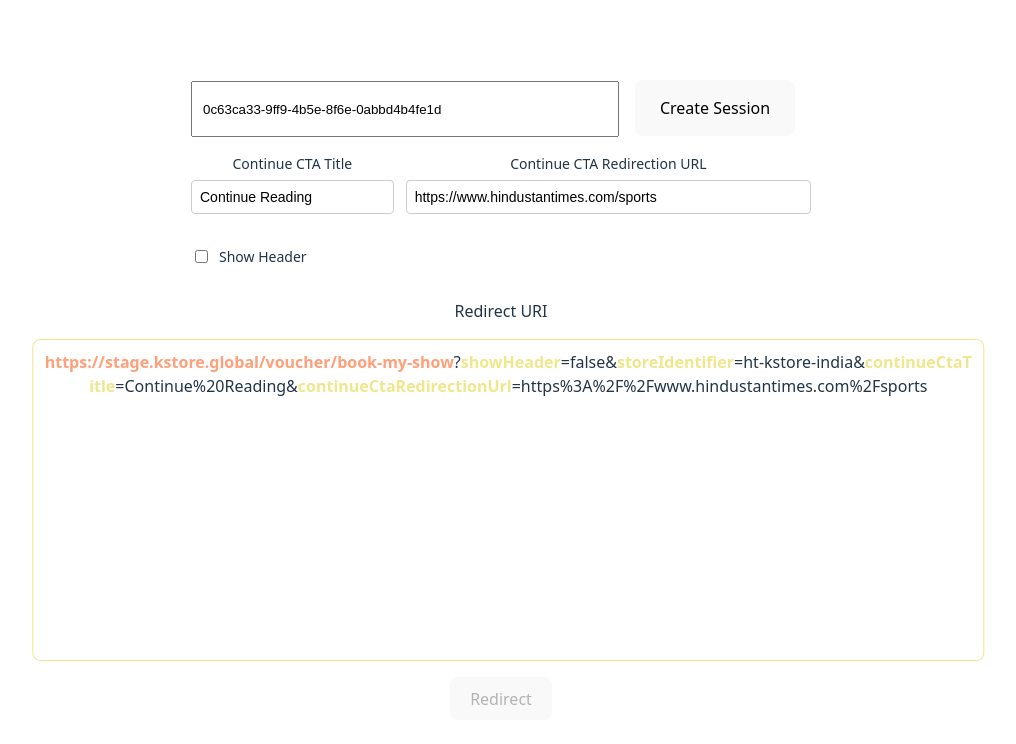
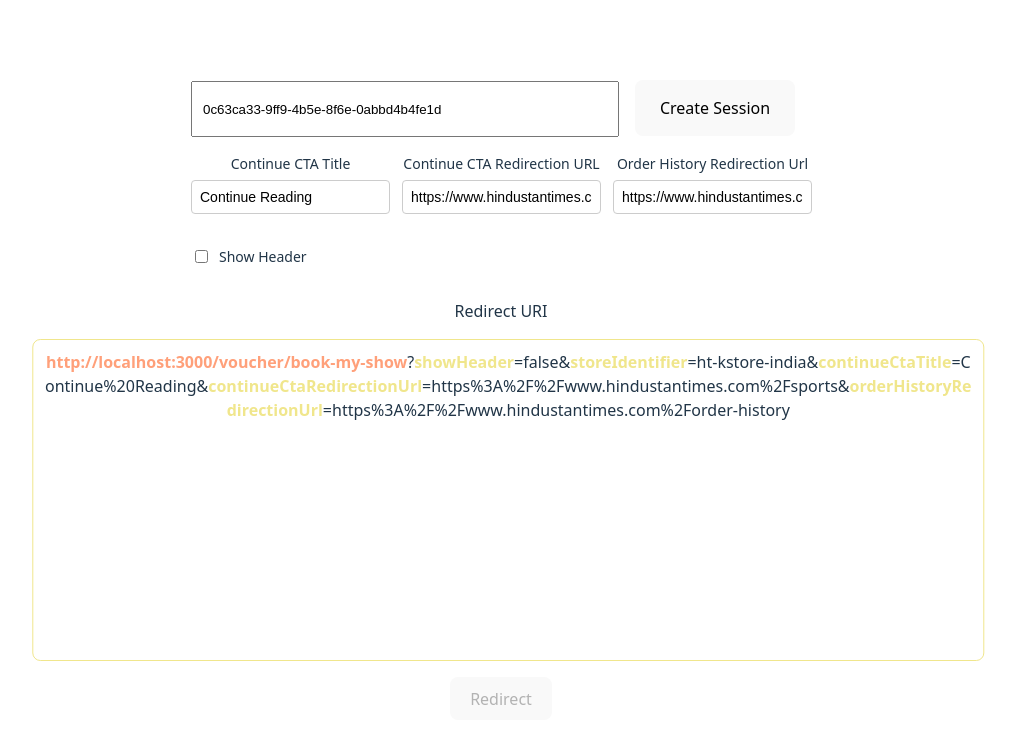
Before and after one commit to pankaj-gkm/HT, a React (Vite) app: page / in a window 1280 px wide. Shown: the top 744 px of the page, without its empty margins (139-1155 px from the left). Built offline with nearby package versions, Linux system fonts and the light colour scheme.

Commit message:
add new param

```diff
--- a/src/App.tsx
+++ b/src/App.tsx
@@ -31,6 +31,9 @@ function App() {
   const [continueCtaRedirectionUrl, setContinueCtaRedirectionUrl] =
     useState<string>("https://www.hindustantimes.com/sports");
 
+  const [orderHistoryRedirectionUrl, setOrderHistoryRedirectionUrl] =
+    useState<string>("https://www.hindustantimes.com/order-history");
+
   const getUrl = () => {
     fetch("https://stage-platform-protocols.kgen.io/s2s/session", {
       method: "POST",
@@ -46,12 +49,10 @@ function App() {
       .catch((error) => console.error("Error:", error));
   };
 
-  // const baseUrl = "http://localhost:3001/voucher/book-my-show";
-  const baseUrl = "https://stage.kstore.global/voucher/book-my-show";
+  const baseUrl = "http://localhost:3000/voucher/book-my-show";
+  // const baseUrl = "https://stage.kstore.global/voucher/book-my-show";
   const storeIdentifier = "ht-kstore-india";
 
-  function highlightSearchParams(url: string): string {
-    try {
   const params = {
     showHeader,
     storeIdentifier: encodeURIComponent(storeIdentifier),
@@ -61,11 +62,14 @@ function App() {
     continueCtaRedirectionUrl: continueCtaRedirectionUrl
       ? encodeURIComponent(continueCtaRedirectionUrl)
       : undefined,
-        sessionToken: sessionToken
-          ? encodeURIComponent(sessionToken)
+    orderHistoryRedirectionUrl: orderHistoryRedirectionUrl
+      ? encodeURIComponent(orderHistoryRedirectionUrl)
       : undefined,
+    sessionToken: sessionToken ? encodeURIComponent(sessionToken) : undefined,
   };
 
+  function highlightSearchParams(url: string): string {
+    try {
       const highlightedParams = Object.entries(params)
         .filter(([, value]) => typeof value !== "undefined")
         .map(
@@ -81,18 +85,6 @@ function App() {
   }
 
   function getRedirectUrl(): string {
-    const params: Record<string, string | boolean | undefined> = {
-      showHeader,
-      storeIdentifier: encodeURIComponent(storeIdentifier),
-      continueCtaTitle: continueCtaTitle
-        ? encodeURIComponent(continueCtaTitle)
-        : undefined,
-      continueCtaRedirectionUrl: continueCtaRedirectionUrl
-        ? encodeURIComponent(continueCtaRedirectionUrl)
-        : undefined,
-      sessionToken: sessionToken ? encodeURIComponent(sessionToken) : undefined,
-    };
-
     const query = Object.entries(params)
       .filter(([, value]) => typeof value !== "undefined")
       .map(([key, value]) => `${key}=${value}`)
@@ -163,6 +155,16 @@ function App() {
             type="text"
             value={continueCtaRedirectionUrl}
             onChange={(e) => setContinueCtaRedirectionUrl(e.target.value)}
+            style={inputStyle}
+          />
+        </div>
+
+        <div style={{ ...groupStyle, flex: 2 }}>
+          <label style={labelStyle}>Order History Redirection Url</label>
+          <input
+            type="text"
+            value={orderHistoryRedirectionUrl}
+            onChange={(e) => setOrderHistoryRedirectionUrl(e.target.value)}
             style={inputStyle}
           />
         </div>
--- a/vite.config.ts
+++ b/vite.config.ts
@@ -4,5 +4,5 @@ import react from "@vitejs/plugin-react";
 // https://vite.dev/config/
 export default defineConfig({
   plugins: [react()],
-  base: "/",
+  base: "/HT/",
 });
```
Lines whose indentation alone changed are shown as unchanged.
